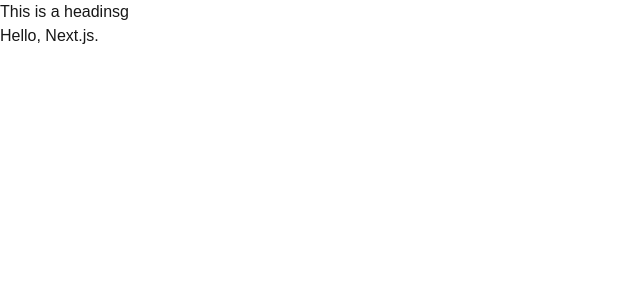
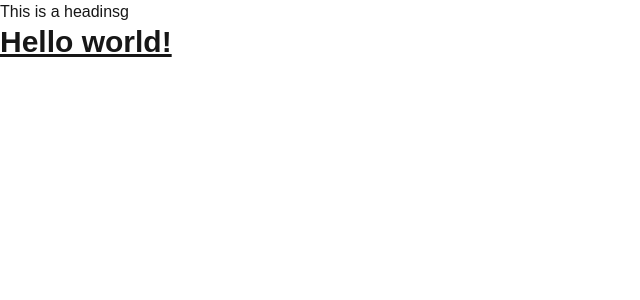
Before and after one commit to Justin-Bento/cv-application, a Next.js app: page / in a window 1280 px wide. Shown: the top 300 px of the page, without its empty margins (0-640 px from the left). Built offline with nearby package versions, Linux system fonts and the light colour scheme.

Commit message:
Started using tailwind inside project.

```diff
--- a/src/app/page.tsx
+++ b/src/app/page.tsx
@@ -1,3 +1,9 @@
 export default function Home() {
-  return <h1 className="">Hello, Next.js.</h1>;
+  return (
+    <>
+      <main className="">
+        <h1 className="text-3xl font-bold underline"> Hello world! </h1>
+      </main>
+    </>
+  );
 }
```
